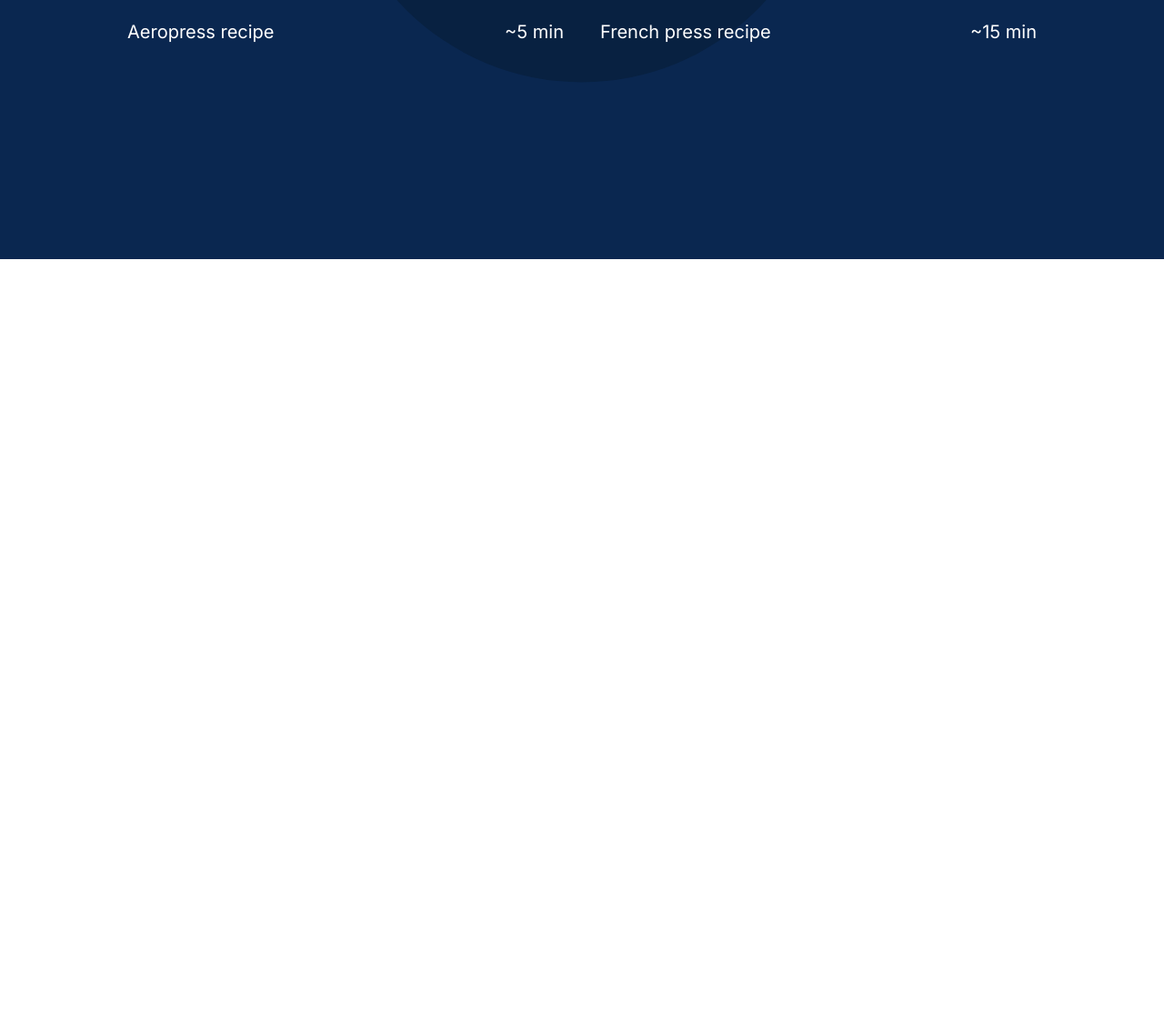
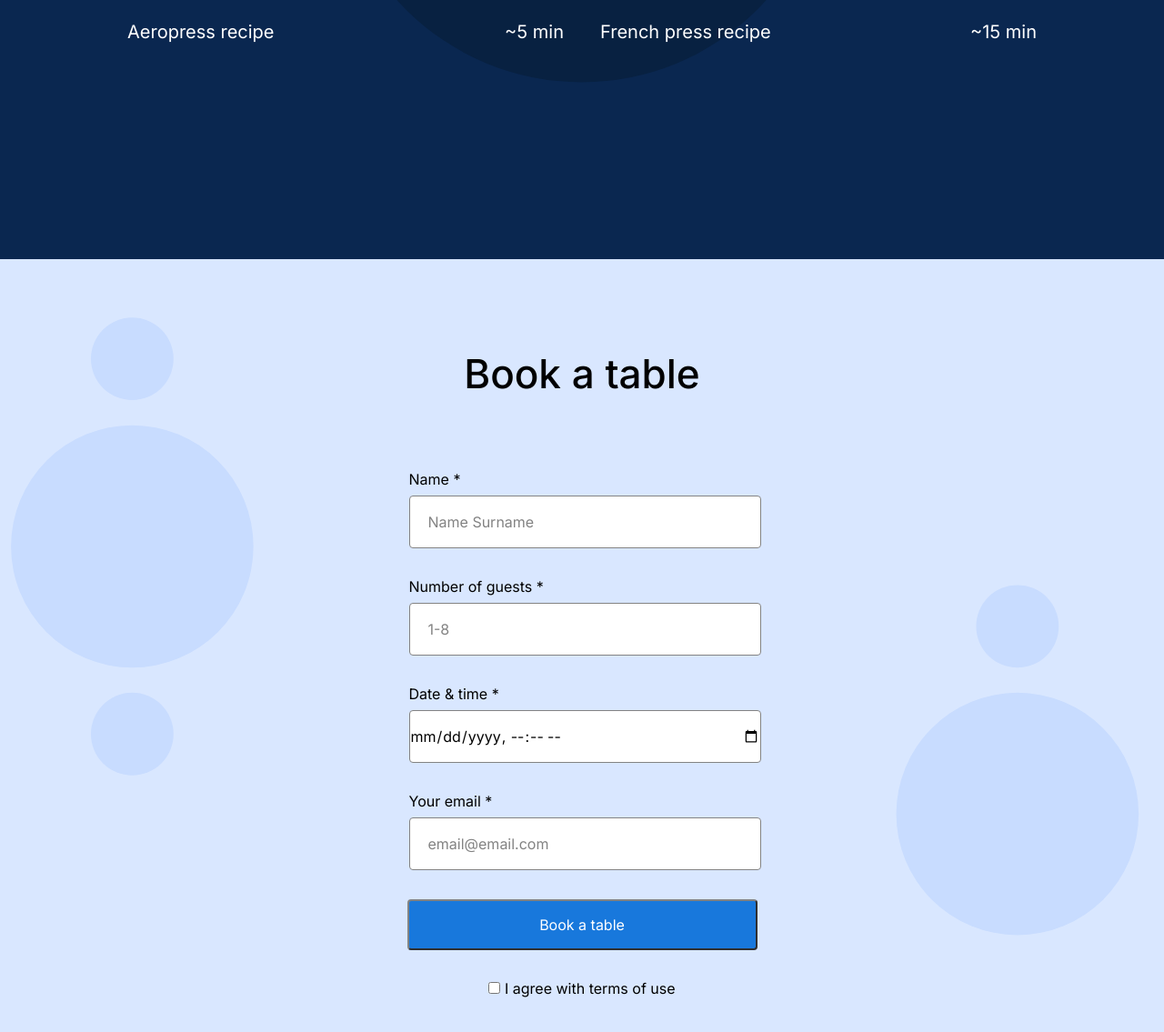
Before and after one commit to thebenstenator/se_project_coffeeshop, a plain HTML site: page index.html in a window 1280 px wide. Shown: the part 1393-2528 px from the top of the page at 91% size. Before the commit the page ends 1678 px from the top, so only its background shows below. Drawn offline with nearby package versions, Linux system fonts and the light colour scheme.

Commit message:
coffeeshop stage 3

```diff
--- a/index.html
+++ b/index.html
@@ -117,7 +117,51 @@
             </div>
           </div>
         </section>
-        <section id="reservation" class="reservation"></section>
+        <section id="reservation" class="reservation">
+          <h3 class="reservation__title">Book a table</h3>
+          <form action="" class="form reservation__form">
+            <fieldset class="form__fieldset">
+              <label for="name" class="form__label">Name *</label>
+              <input
+                id="name"
+                type="text"
+                class="form__input"
+                placeholder="Name Surname"
+                required
+              />
+              <label for="guest" class="form__label">Number of guests *</label>
+              <input
+                id="guest"
+                type="number"
+                class="form__input"
+                min="1"
+                max="8"
+                placeholder="1-8"
+                required
+              />
+              <label for="date" class="form__label">Date & time *</label>
+              <input
+                id="date"
+                type="datetime-local"
+                class="form__input"
+                required
+              />
+              <label for="email" class="form__label">Your email *</label>
+              <input
+                id="email"
+                type="email"
+                class="form__input"
+                placeholder="email@email.com"
+                required
+              />
+            </fieldset>
+            <button class="form__button">Book a table</button>
+            <label class="form__label">
+              <input type="checkbox" class="form__checkbox" required />
+              I agree with terms of use</label
+            >
+          </form>
+        </section>
         <section id="menu" class="menu"></section>
         <section id="contacts" class="about"></section>
       </main>
--- a/pages/index.css
+++ b/pages/index.css
@@ -158,3 +158,89 @@
   font-size: 20px;
   line-height: 30px;
 }
+
+.reservation {
+  background-color: #d9e7ff;
+  background-image: url(../images/background_reservation.svg);
+  background-position: center;
+  background-repeat: no-repeat;
+  background-size: cover;
+  display: flex;
+  flex-direction: column;
+}
+
+.reservation__title {
+  font-family: Inter, Arial, sans-serif;
+  font-weight: 500;
+  font-size: 44px;
+  line-height: 52px;
+  margin: 0 auto 0;
+  padding: 100px 0 80px 0;
+}
+
+input,
+button {
+  font: inherit;
+}
+
+.form {
+  max-width: 385px;
+  display: flex;
+  flex-direction: column;
+}
+
+.form__fieldset {
+  border: none;
+  padding: 0;
+}
+
+.reservation__form {
+  margin: 0 auto 120px;
+}
+
+.form__input {
+  padding: 0;
+  border-radius: 4px;
+  border: 1px solid #838383;
+  margin: 8px auto 32px;
+  width: 385px;
+  height: 56px;
+  color: #000000;
+}
+
+.form__input::placeholder {
+  padding-left: 20px;
+  color: #838383;
+}
+
+.form__label {
+  margin: auto;
+  font-family: Inter, Arial, sans-serif;
+  font-size: 16px;
+  line-height: 20px;
+  color: #000000;
+}
+
+.form__button {
+  font-family: Inter, Arial, sans-serif;
+  font-weight: 500px;
+  font-size: 16px;
+  line-height: 20px;
+  border-radius: 4px;
+  border-color: #838383;
+  background-color: #1878dc;
+  color: #ffffff;
+  width: 385px;
+  height: 56px;
+  margin: 0 auto 32px auto;
+  padding: 0;
+  transition: background-color 0.2s ease;
+}
+
+.form__button:hover {
+  background-color: #3f96f3;
+}
+
+.form__checkbox {
+  border-radius: 2px;
+}
```
Also changed, not shown: images/check.svg (deleted).
